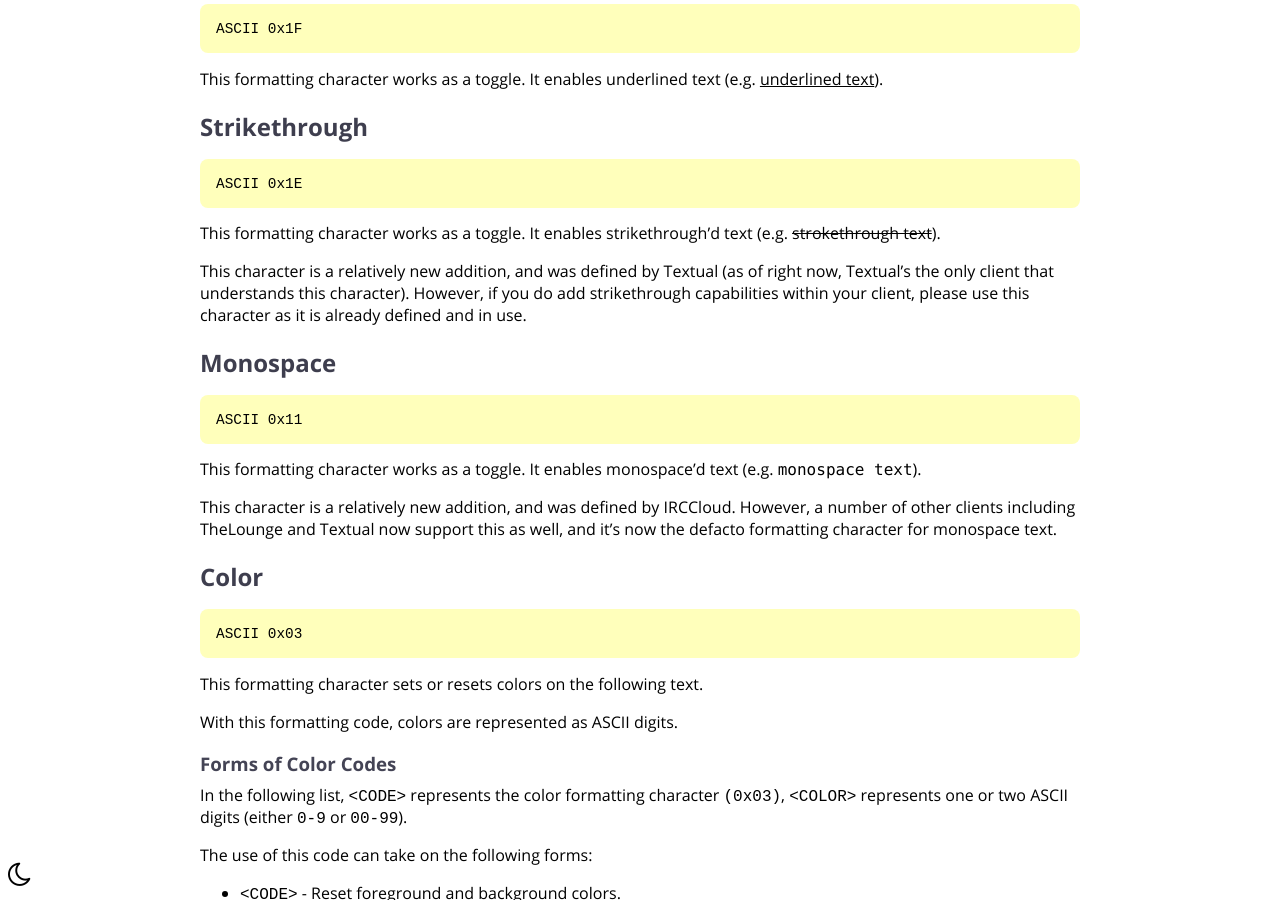
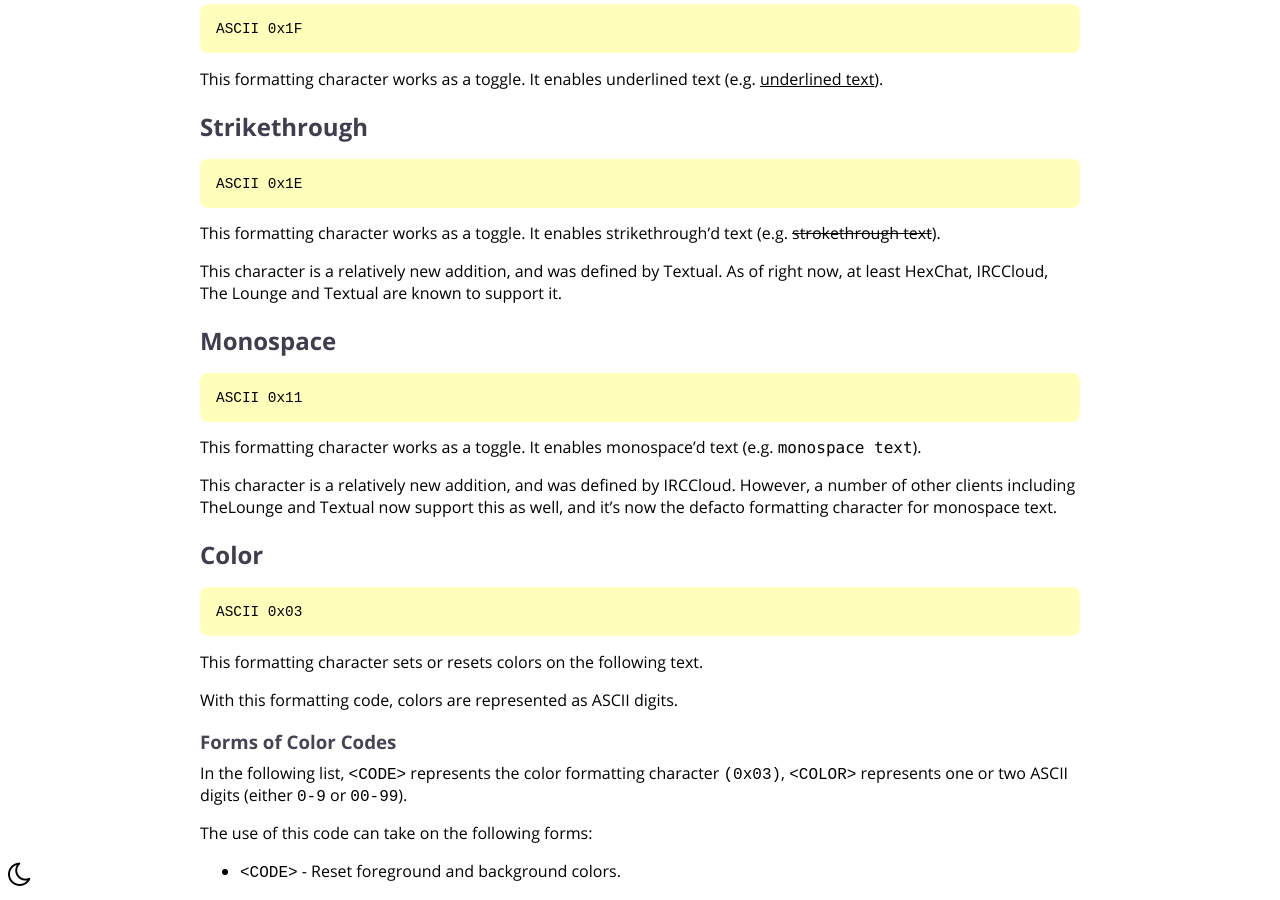
Before and after one commit to ircdocs/modern-irc, a Jekyll site: the page built from formatting.md, in a window 1280 px wide and 900 px high, scrolled down 3661 px. Built offline with Jekyll 4.4.1, drawn with Linux system fonts in a browser that asks for light colours; the table of contents is made by our own code.

Commit message:
Update list of strikethrough supporting clients in formatting.md (#215)

```diff
--- a/formatting.md
+++ b/formatting.md
@@ -134,7 +134,7 @@ This formatting character works as a toggle. It enables underlined text (e.g. <u
 
 This formatting character works as a toggle. It enables strikethrough'd text (e.g. <span style="text-decoration: line-through">strokethrough text</span>).
 
-This character is a relatively new addition, and was defined by Textual (as of right now, Textual's the only client that understands this character). However, if you do add strikethrough capabilities within your client, please use this character as it is already defined and in use.
+This character is a relatively new addition, and was defined by Textual. As of right now, at least HexChat, IRCCloud, The Lounge and Textual are known to support it.
 
 ## Monospace
 
```
